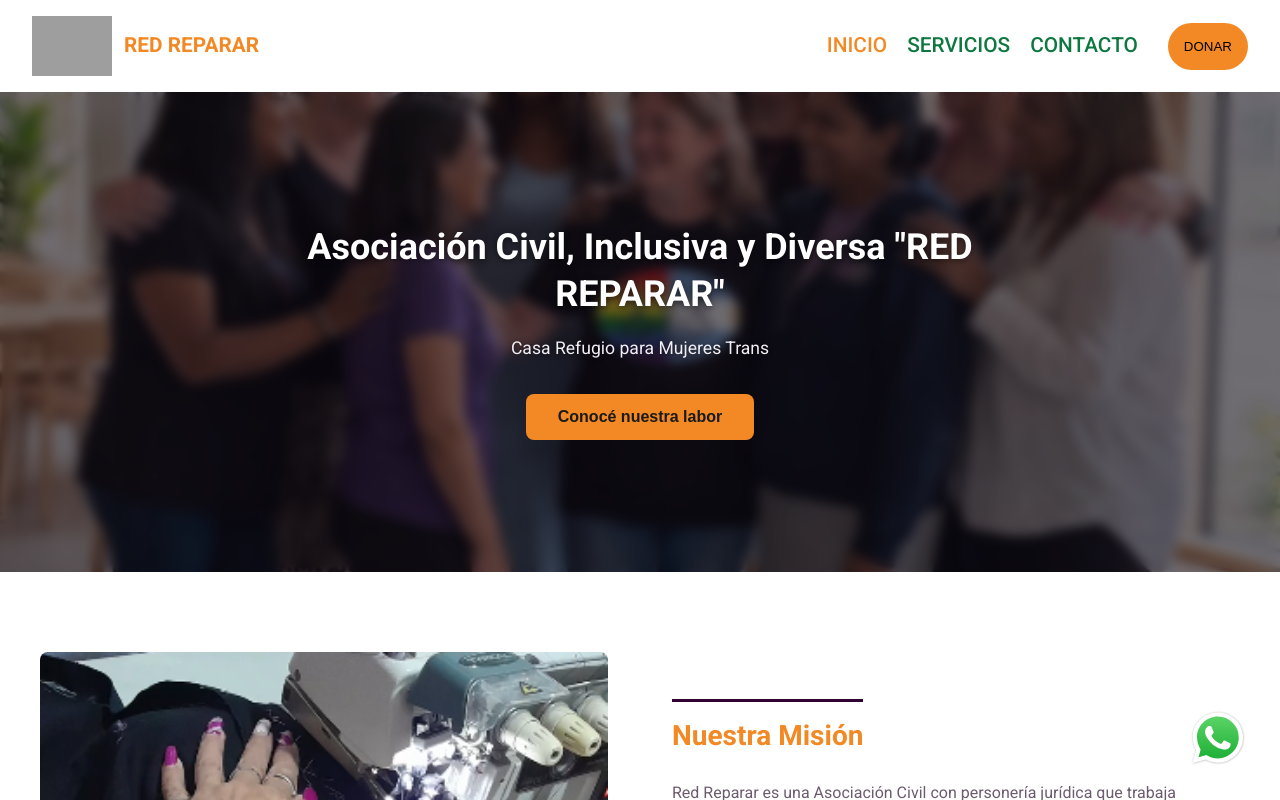
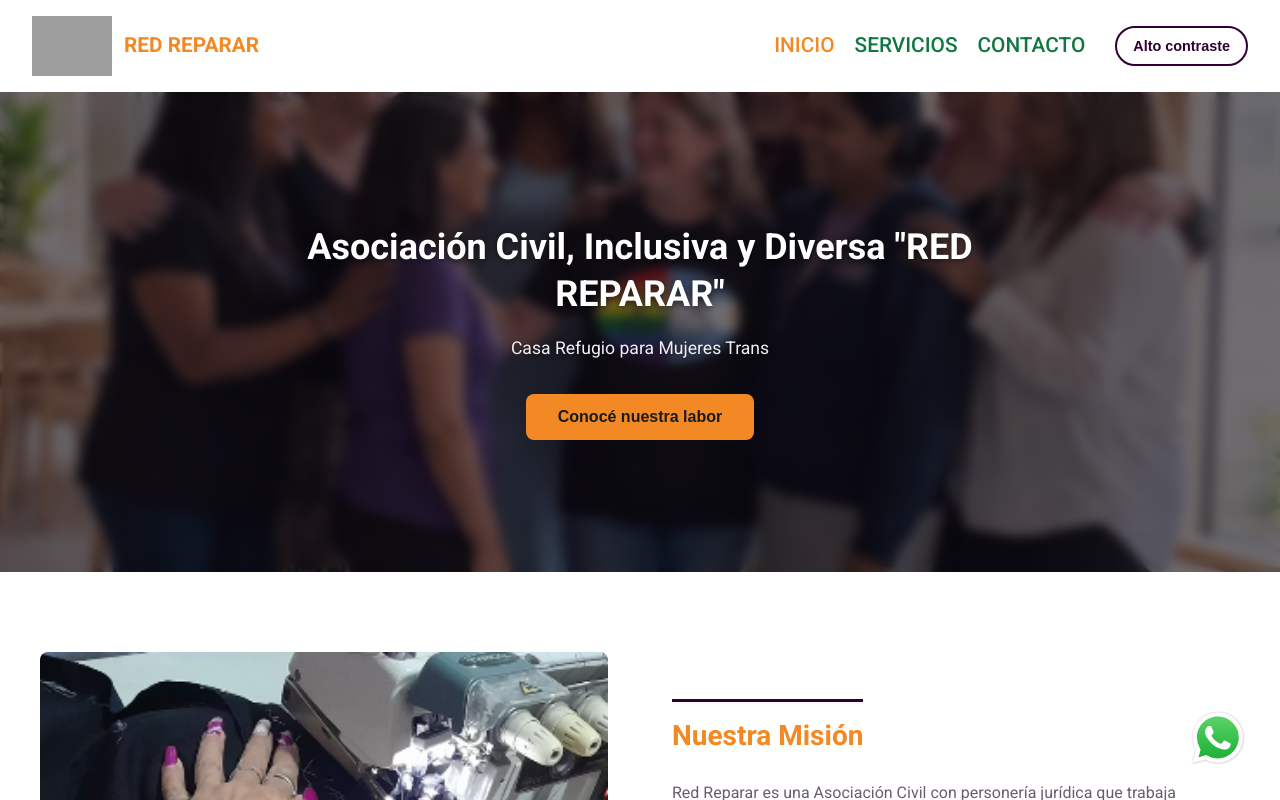
Before and after one commit to christianberti/red-reparar, a React (Vite) app: page / in a window 1280 px wide. Shown: the top 800 px of the page. Built offline with nearby package versions, Linux system fonts and the light colour scheme; grey boxes are pictures that could not be loaded.

Commit message:
Se agrega boton y modo alto contraste en navbar y servicios

```diff
--- a/src/App.jsx
+++ b/src/App.jsx
@@ -14,13 +14,10 @@ const App = () => {
     document.getElementById(id)?.scrollIntoView({ behavior: 'smooth' })
   }
 
-  const handleDonar = () => {
-    handleScrollTo('contacto')
-  }
 
   return (
     <>
-      <Navbar onDonar={handleDonar} />
+      <Navbar/>
       <main>
         <Hero onConocenos={() => handleScrollTo('nosotros')} />
         <About />
--- a/src/components/Navbar.jsx
+++ b/src/components/Navbar.jsx
@@ -1,18 +1,25 @@
 import "../styles/Navbar.css";
 import logo from "../assets/red-reparar-logo.png";
-import { useState } from "react";
+import { useState, useEffect } from "react";
 import { Menu, X } from "lucide-react";
 
-const Navbar = ({ onDonar }) => {
+const Navbar = () => {
   const [isOpen, setIsOpen] = useState(false);
+
+  const [highContrast, setHighContrast] = useState(
+    () => localStorage.getItem("highContrast") === "true",
+  );
+  useEffect(() => {
+    document.body.classList.toggle("high-contrast", highContrast);
+    localStorage.setItem("highContrast", highContrast);
+  }, [highContrast]);
 
   const handleLinkClick = () => {
     setIsOpen(false);
   };
 
-  const handleDonarClick = () => {
-    setIsOpen(false);
-    onDonar();
+  const handleContrastToggle = () => {
+    setHighContrast((prev) => !prev);
   };
 
   return (
@@ -29,7 +36,11 @@ const Navbar = ({ onDonar }) => {
           aria-label={isOpen ? "Cerrar menú" : "Abrir menú"}
           aria-expanded={isOpen}
         >
-          {isOpen ? <X size={28} aria-hidden="true" /> : <Menu size={28} aria-hidden="true" />}
+          {isOpen ? (
+            <X size={28} aria-hidden="true" />
+          ) : (
+            <Menu size={28} aria-hidden="true" />
+          )}
         </button>
 
         <div className={`navbar__menu ${isOpen ? "navbar__menu--open" : ""}`}>
@@ -40,14 +51,22 @@ const Navbar = ({ onDonar }) => {
               </a>
             </li>
             <li>
-              <a href="#servicios" onClick={handleLinkClick}>SERVICIOS</a>
+              <a href="#servicios" onClick={handleLinkClick}>
+                SERVICIOS
+              </a>
             </li>
             <li>
-              <a href="#contacto" onClick={handleLinkClick}>CONTACTO </a>
+              <a href="#contacto" onClick={handleLinkClick}>
+                CONTACTO{" "}
+              </a>
             </li>
           </ul>
-          <button className="navbar__donate-button" onClick={handleDonarClick}>
-            DONAR
+          <button
+            className="navbar__contrast-toggle"
+            onClick={handleContrastToggle}
+            aria-pressed={highContrast}
+          >
+            Alto contraste
           </button>
         </div>
       </nav>
--- a/src/index.css
+++ b/src/index.css
@@ -7,6 +7,42 @@
   --color-bg:             #ffffff;
   --color-text:           #300033;
   --color-text-soft:      #6b5c6e;
+
+
+ --color-surface:      #ffffff;   /* cards, footer, formulario de contacto */
+  --color-section-alt:  #f0ecf0;   /* fondo lavanda: sección Contacto + hover del navbar */
+  --color-services-bg:  #F5941F;   /* fondo de la sección Servicios */
+  --color-refugio-bg:   #fdf2f4;   /* fondo de la sección Refugio */
+  --color-highlight-bg: #F28924;   /* fondo de la sección Convivencia (hoy usa var(--color-accent) directo, lo separamos) */
+}
+
+body.high-contrast {
+  --color-primary:        #ffffff;
+  --color-accent:         #ffff00;
+  --color-nav-link:       #ffff00;
+  --color-nav-link-hover: #ffffff;
+  --color-accent-hover:   #ffffff;
+  --color-bg:             #000000;
+  --color-text:           #ffffff;
+  --color-text-soft:      #ffffff;
+  --color-surface:        #000000;
+  --color-section-alt:    #000000;
+  --color-services-bg:    #000000;
+  --color-refugio-bg:     #000000;
+  --color-highlight-bg:   #000000;
+}
+
+body.high-contrast *,
+body.high-contrast *::before,
+body.high-contrast *::after {
+  border-color: #ffffff;
+}
+
+body.high-contrast .services__card,
+body.high-contrast .refugio-hero__card,
+body.high-contrast .convivencia__card,
+body.high-contrast .contact__form {
+  border: 2px solid #ffffff;
 }
 
 *, *::before, *::after {
--- a/src/styles/Navbar.css
+++ b/src/styles/Navbar.css
@@ -30,10 +30,10 @@
   font-weight: 500;
   transition: color 0.2s;
   font-size: 1.3rem;
-    padding: 10px;
+  padding: 10px;
 }
 
-.navbar__links .inicio{
+.navbar__links .inicio {
   color: var(--color-accent);
 }
 
@@ -62,7 +62,7 @@
   width: auto;
 }
 
-.navbar__donate-button{
+.navbar__donate-button {
   background-color: var(--color-accent);
   border-style: none;
   padding: 16px;
@@ -72,7 +72,7 @@
   font-weight: 500;
 }
 
-.navbar__donate-button:hover{
+.navbar__donate-button:hover {
   background-color: var(--color-accent-hover);
 }
 
@@ -83,6 +83,30 @@
   border: none;
   cursor: pointer;
   color: var(--color-primary);
+}
+
+
+.navbar__contrast-toggle {
+  background-color: transparent;
+  border: 2px solid var(--color-primary);
+  color: var(--color-primary);
+  padding: 10px 16px;
+  border-radius: 30px;
+  margin-left: 20px;
+  cursor: pointer;
+  font-weight: 600;
+  font-size: 0.9rem;
+  white-space: nowrap;
+  transition: background-color 0.2s, color 0.2s;
+}
+
+.navbar__contrast-toggle:hover {
+  background-color: var(--color-primary);
+  color: var(--color-bg);
+}
+.navbar__contrast-toggle[aria-pressed="true"] {
+  background-color: var(--color-primary);
+  color: var(--color-bg);
 }
 
 @media (max-width: 768px) {
@@ -119,8 +143,9 @@
     width: 100%;
   }
 
-  .navbar__donate-button {
+  .navbar__contrast-toggle {
     margin-left: 0;
     width: 100%;
   }
+
 }
--- a/src/styles/Services.css
+++ b/src/styles/Services.css
@@ -1,6 +1,6 @@
 .services {
   padding: 5rem 2rem;
-  background-color: #F5941F;
+  background-color: var(--color-services-bg); /* CAMBIO: antes #F5941F */
 }
 
 .services__container {
@@ -35,7 +35,7 @@
 }
 
 .services__card {
-  background-color: #ffffff;
+  background-color: var(--color-surface); /* CAMBIO: antes #ffffff */
   border-radius: 10px;
   padding: 2rem;
   display: flex;
@@ -60,20 +60,6 @@
   flex: 1;
 }
 
-/* .services__card-link {
-  color: var(--color-accent);
-  font-size: 0.9rem;
-  font-weight: 600;
-  text-decoration: none;
-  margin-top: 0.5rem;
-  transition: color 0.2s;
-}
-
-.services__card-link:hover {
-  color: var(--color-accent-hover);
-} */
-
-
 .services__card-link {
   display: inline-block;
   background: none;
@@ -94,7 +80,6 @@
   text-decoration: underline;
 }
 
-/* Foco visible solo cuando se navega con teclado (Tab) —  accesibilidad */
 .services__card-link:focus-visible {
   outline: 3px solid var(--color-accent);
   outline-offset: 3px;
```
